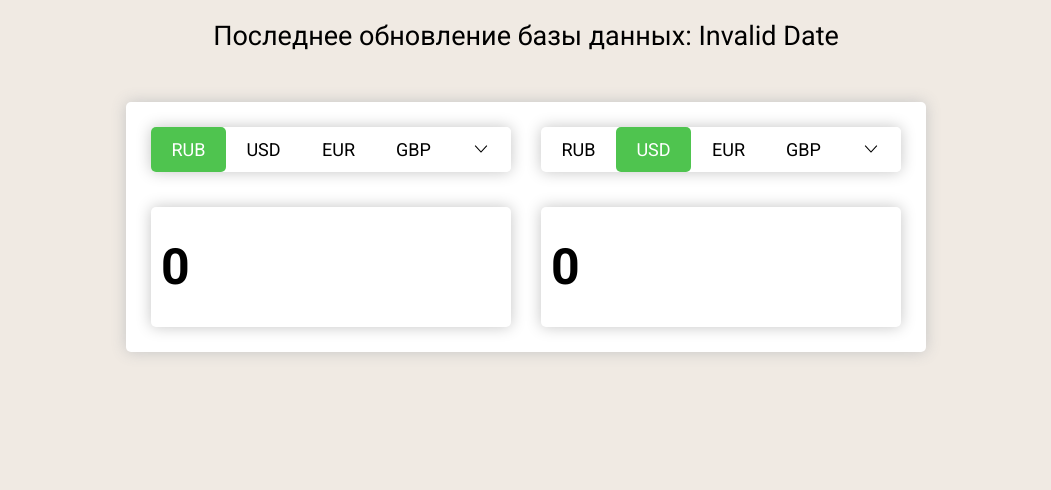
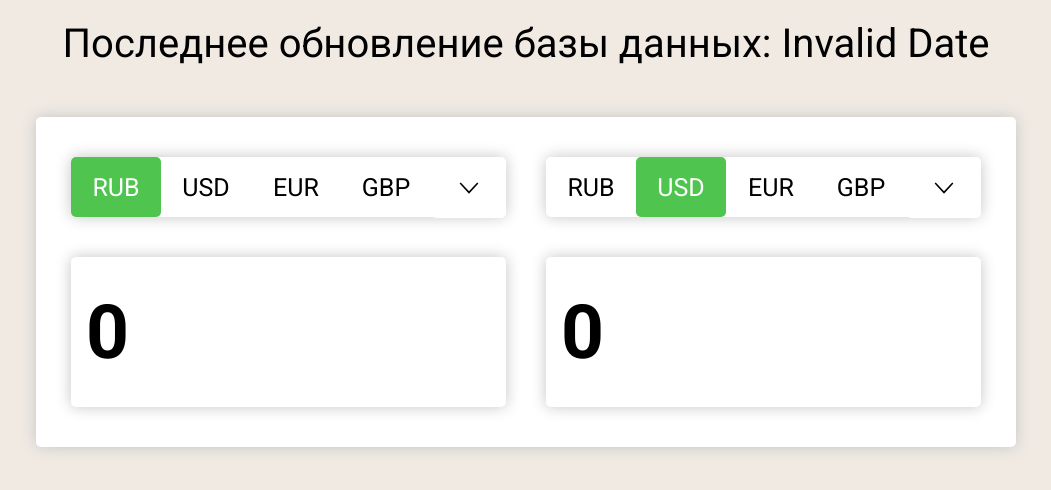
Before and after one commit to alikraa/currency-converter-react-app, a React (Vite) app: page / in a window 1280 px wide. Shown: the top 490 px of the page, without its empty margins (114-1165 px from the left). Built offline with nearby package versions, Linux system fonts and the light colour scheme; no server answers.

Commit message:
fixed styles

```diff
--- a/src/app.scss
+++ b/src/app.scss
@@ -4,18 +4,18 @@
   @include border;
 
   margin: 50px auto;
-  width: 800px;
-  height: 250px;
+  width: 980px;
+  height: 330px;
   background-color: #fff;
 
   display: flex;
   justify-content: space-between;
   align-items: center;
-  padding: 0 25px;
+  padding: 0 35px;
 }
 
 .header {
   margin-top: 20px;
   text-align: center;
-  font-size: 27px;
+  font-size: 40px;
 }
--- a/src/components/block/block.scss
+++ b/src/components/block/block.scss
@@ -13,10 +13,15 @@
   @include border;
 }
 
+.converter-app__field-buttons {
+  height: 60px;
+}
+
 .converter-app__currency-btn {
-  width: 75px;
-  height: 45px;
+  width: 90px;
+  height: inherit;
   border-radius: 5px;
+  font-size: 25px;
 
   &:hover {
     background-color: #92e692;
@@ -34,13 +39,13 @@
 }
 
 .converter-app__currency-btn:last-child {
-  width: 60px;
+  width: 75px;
   outline: none;
 }
 
 .btn-image {
-  width: 20px;
-  height: 20px;
+  width: 30px;
+  height: 30px;
 }
 
 .active {
@@ -48,8 +53,8 @@
 }
 
 .converter-app__field-input {
-  height: 120px;
-  padding: 10px;
+  height: 150px;
+  padding: 15px;
   font-weight: 700;
-  font-size: 50px;
+  font-size: 75px;
 }
--- a/src/mixins.scss
+++ b/src/mixins.scss
@@ -1,6 +1,6 @@
 @mixin container {
-  width: 360px;
-  height: 200px;
+  width: 435px;
+  height: 250px;
 }
 
 @mixin border {
```
